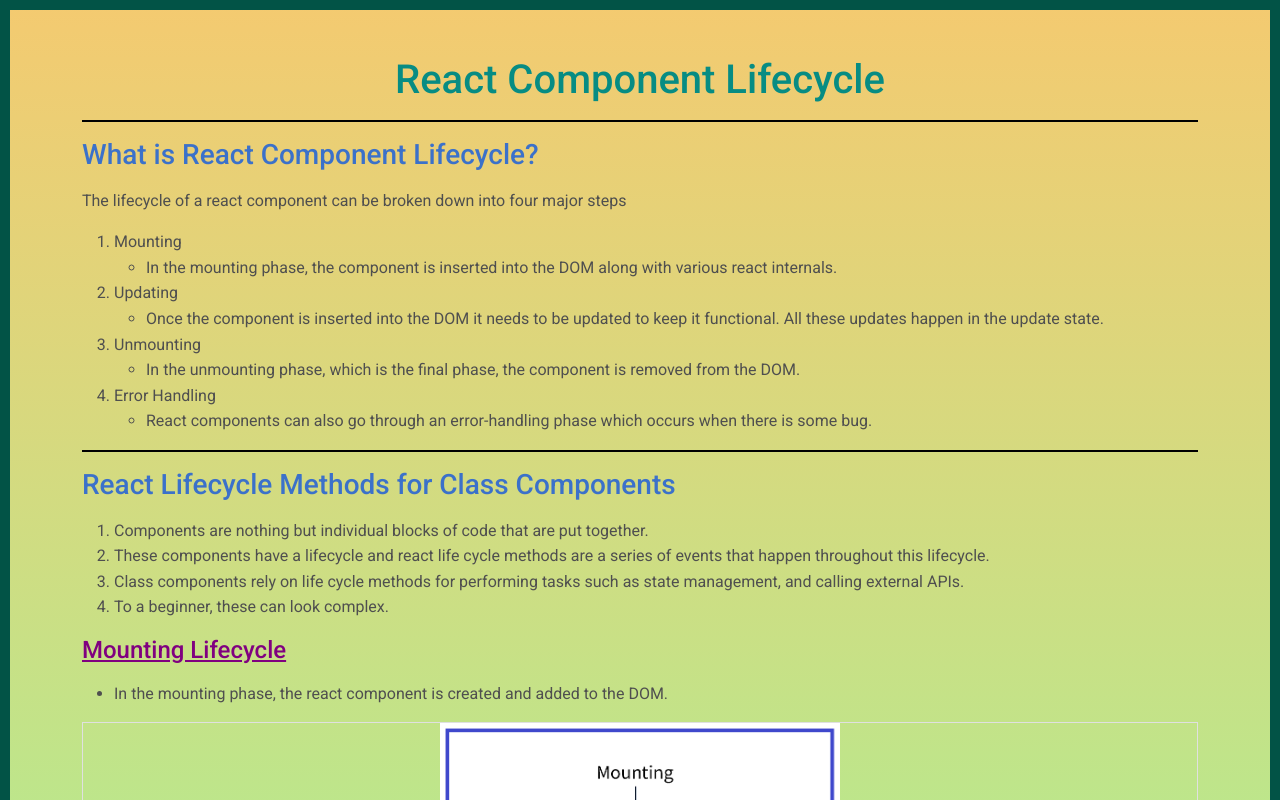
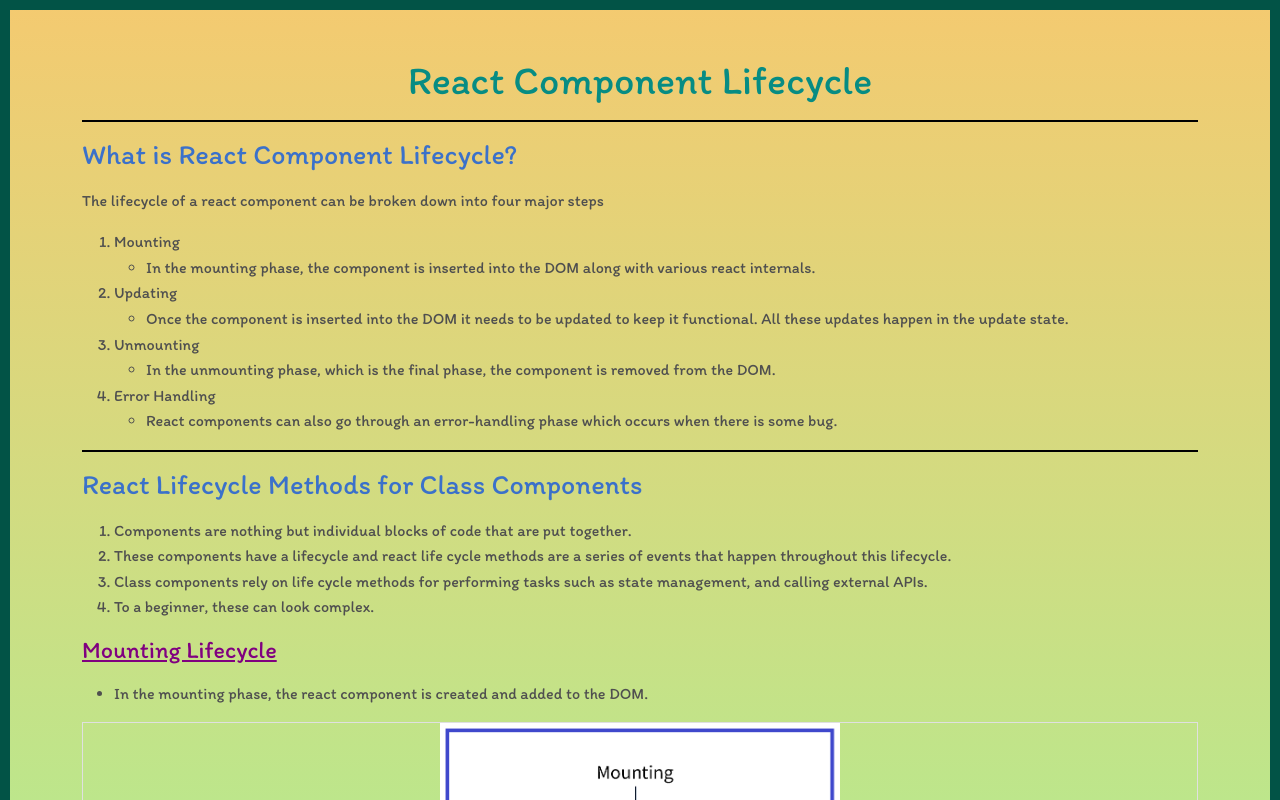
Before and after one commit to vjy2080/Assignment, a React (Create React App) app in the folder 07_Lists_and_Hooks/module-10-list-and-hooks/: page / in a window 1280 px wide. Shown: the top 800 px of the page. Built offline with nearby package versions, Linux system fonts and the light colour scheme.

Commit message:
Update Assignment
Change Font

```diff
--- a/07_Lists_and_Hooks/module-10-list-and-hooks/src/App.css
+++ b/07_Lists_and_Hooks/module-10-list-and-hooks/src/App.css
@@ -1,5 +1,15 @@
+@import url('https://fonts.googleapis.com/css2?family=Itim&display=swap');
+
+* {
+    margin: 0;
+    padding: 0;
+    box-sizing: border-box;
+    font-family: 'Itim', cursive;
+}
+
+
+
 body {
-    font-family: Roboto, Helvetica, Arial, sans-serif;
     padding: 30px;
     background: rgb(244, 202, 112);
     background: linear-gradient(0deg, rgba(244, 202, 112, 1) 0%, rgba(173, 238, 147, 1) 25%, rgba(141, 240, 231, 1) 50%, rgba(173, 238, 147, 1) 75%, rgba(244, 202, 112, 1) 100%);
@@ -11,11 +21,11 @@ h4 {
     color: purple;
 }
 
-h2{
+h2 {
     color: rgb(161, 45, 2);
 }
 
-h1{
+h1 {
     color: rgb(7, 140, 131);
 }
 
```
Also changed, not shown: 1 other file (tests, documents, lock files or other folders).
